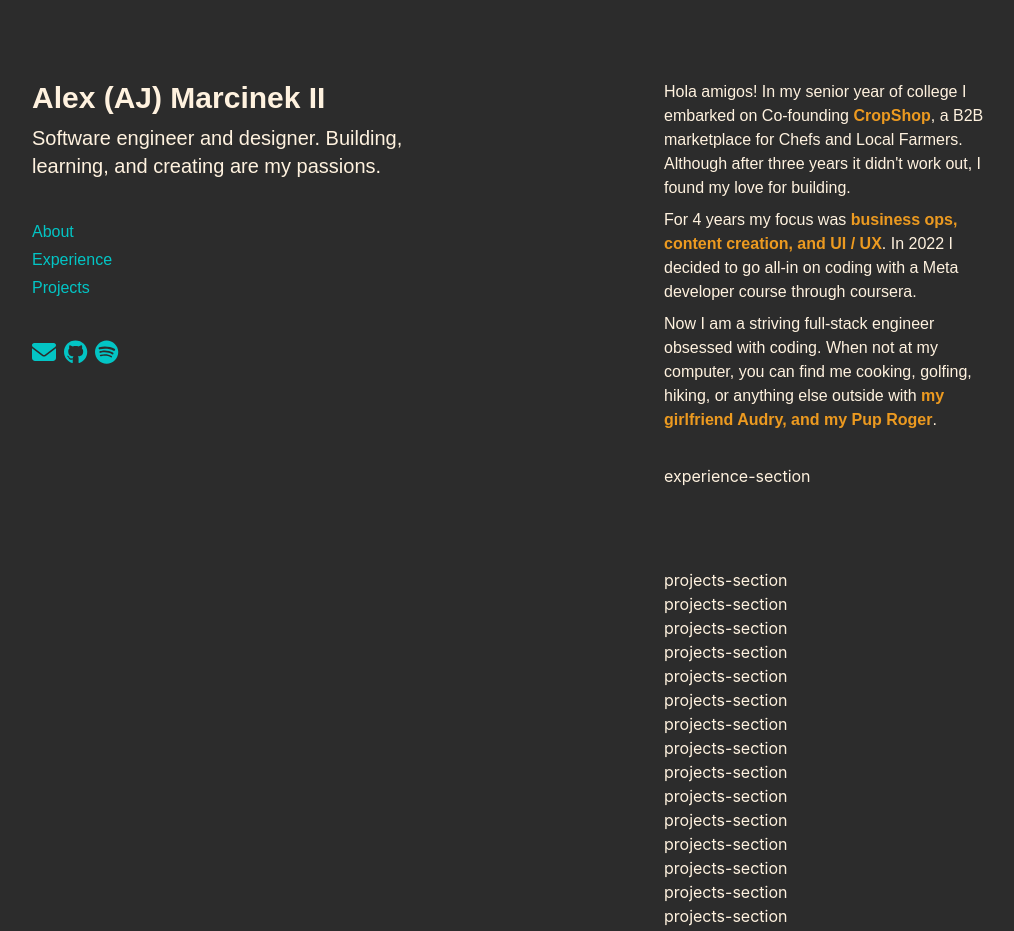
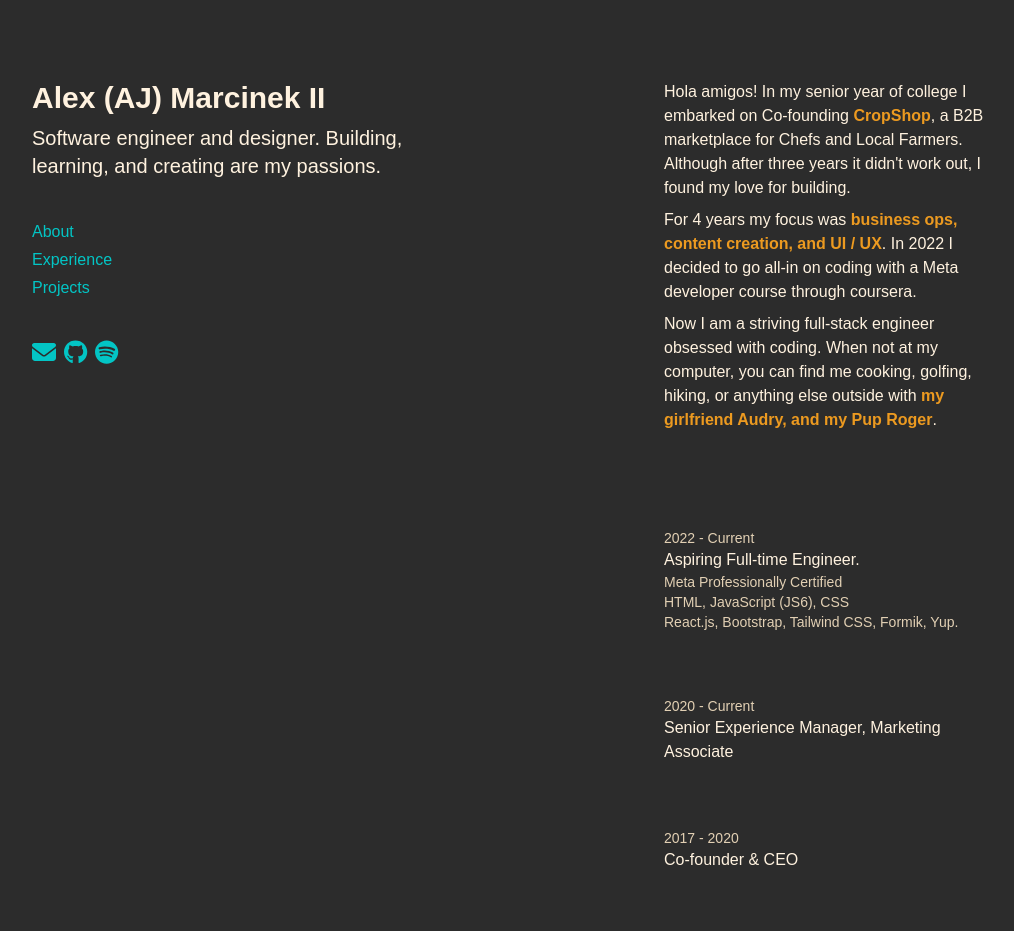
Before and after one commit to aj-marci/personal-website, a React (Create React App) app: page / in a window 1280 px wide. Shown: the top 931 px of the page, without its empty margins (8-1022 px from the left). Built offline with nearby package versions, Linux system fonts and the light colour scheme.

Commit message:
started experience section with array mapping, and styling

```diff
--- a/public/index.html
+++ b/public/index.html
@@ -2,12 +2,12 @@
 <html lang="en">
   <head>
     <meta charset="utf-8" />
-    <link rel="icon" href="%PUBLIC_URL%/favicon.ico" />
+    <link rel="icon" href="./hat.icon..jpeg" />
     <meta name="viewport" content="width=device-width, initial-scale=1" />
     <meta name="theme-color" content="#000000" />
     <meta
       name="AJ Marcinek"
-      content="personal website"
+      content="AJ's personal website"
     />
     <link rel="apple-touch-icon" href="%PUBLIC_URL%/logo192.png" />
     <!--
@@ -24,7 +24,7 @@
       work correctly both with client-side routing and a non-root public URL.
       Learn how to configure a non-root public URL by running `npm run build`.
     -->
-    <title>React App</title>
+    <title>AJ Marcinek</title>
   </head>
   <body>
     <noscript>You need to enable JavaScript to run this app.</noscript>
--- a/src/components/About.js
+++ b/src/components/About.js
@@ -2,7 +2,8 @@
     return (
         <>
         <div id="about-section"
-        className="lg:mb-8 md:mb-8 mb-5 text-lightcream lg:text-base md:text-base text-xs max-w-md
+        className="lg:mb-24 md:mb-20 mb-8
+        text-lightcream lg:text-base md:text-base text-xs max-w-md
         font-gotham">
             <p className="lg:mb-2 md:mb-2 mb-1">Hola amigos!
             In my senior year of college I embarked on Co-founding
@@ -21,7 +22,7 @@
             </a>. In 2022
             I decided to go all-in on coding with a Meta developer course through coursera.
             </p>
-            <p className="lg:mb-2 md:mb-2 mb-1">
+            <p>
             Now I am a striving full-stack engineer obsessed with coding.
             When not at my computer, you can find me cooking, golfing, hiking,
             or anything else outside with
--- a/src/components/Experience.js
+++ b/src/components/Experience.js
@@ -1,9 +1,47 @@
+const experience = [
+    {
+        date: "2022 - Current",
+        title: "Aspiring Full-time Engineer.",
+        place: "Maybe you?",
+        point1: "Meta Professionally Certified",
+        point2: "HTML, JavaScript (JS6), CSS",
+        point3: "React.js, Bootstrap, Tailwind CSS, Formik, Yup.",
+    },
+    {
+        date: "2020 - Current",
+        title: "Senior Experience Manager, Marketing Associate",
+        place: "GOBY",
+        point1: "",
+        point2: "",
+        point3: "",
+    },
+    {
+        date: "2017 - 2020",
+        title: "Co-founder & CEO",
+        place: "CropShop",
+        point1: "",
+        point2: "",
+        point3: "",
+    },
+]
+
 function Experience() {
     return (
         <>
-        <div className="mb-20" id="exp-section">
-            <h1>experience-section</h1>
+        {experience.map(({ date, title, point1, point2, point3}) => (
+        <div key={date} id="exp-section"
+        className="container hover:bg-groupHover
+                    font-gotham lg:mb-16 md:mb-12 mb-8">
+            <p className="text-darkcream lg:text-sm md:text-sm text-xs">{date}</p>
+            <p className="text-lightcream lg:text-base md:text-base text-sm">{title}</p>
+            <ul className="text-darkcream lg:text-sm md:text-sm text-xs">
+                <li>{point1}</li>
+                <li>{point2}</li>
+                <li>{point3}</li>
+            </ul>
         </div>
+        ))}
+        <button className="lg:mb-24 md:mb-20 mb-8">View Full Resume</button>
         </>
     );
   }
--- a/tailwind.config.js
+++ b/tailwind.config.js
@@ -9,6 +9,7 @@
         'darkcream': '#E2D0B4',
         'orange': '#EC9A20',
         'background': '#2C2C2C',
+        'groupHover': '#464646',
       },
       fontFamily: {
       'gotham': ['Gotham', 'sans-serif'],
```
Also changed, not shown: src/App.css (deleted, +0 -38 lines), public/hat.icon..jpeg (added).
